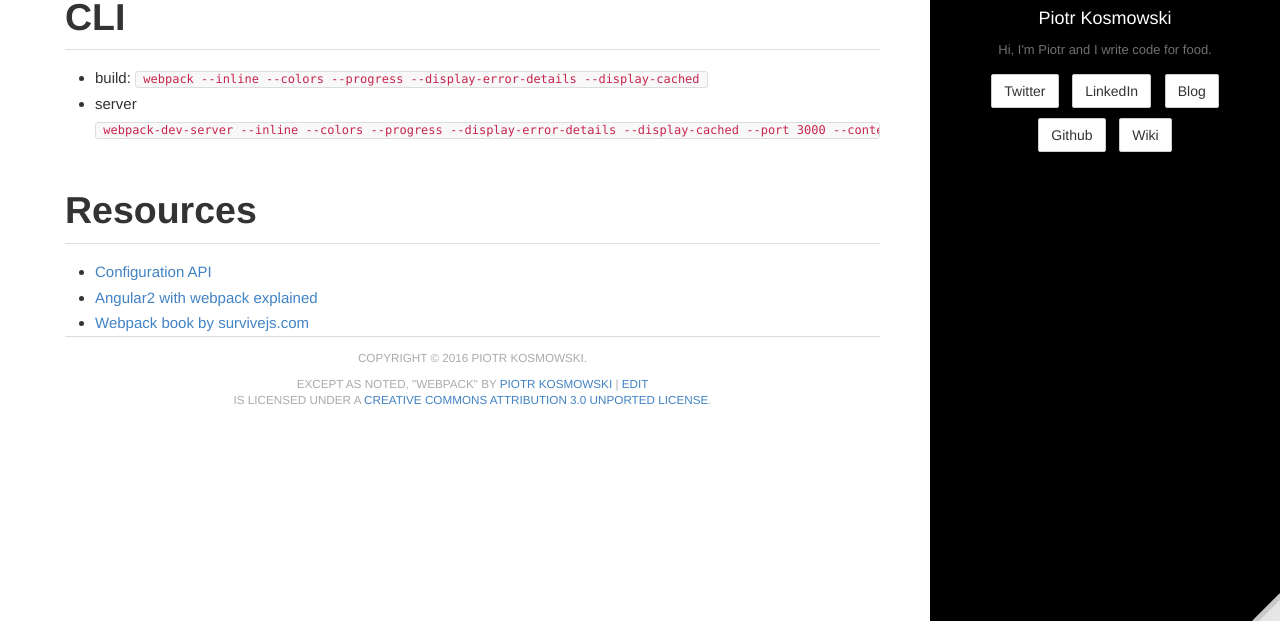
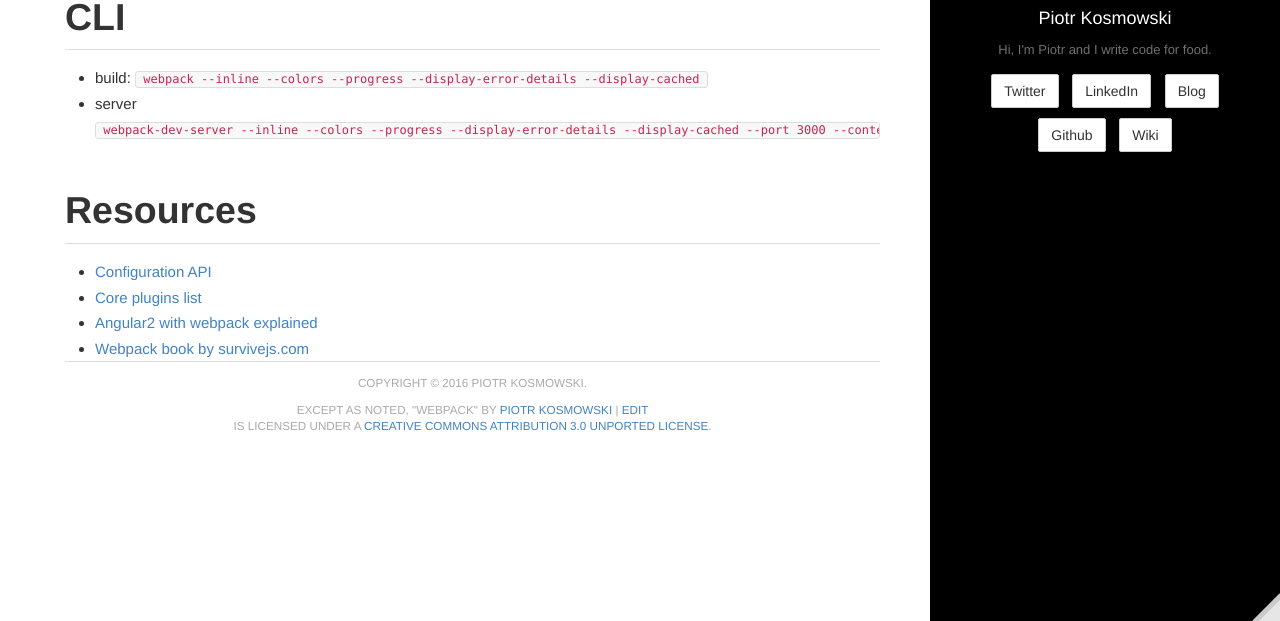
Before and after one commit to kospiotr/kospiotr.github.io, a Jekyll site: the page built from wiki/webpack.md, in a window 1280 px wide, cut to the strip 279-900 px from the top of the page. Built offline with Jekyll 4.4.1, drawn with Linux system fonts in a browser that asks for light colours.

Commit message:
Update webpack.md

```diff
--- a/wiki/webpack.md
+++ b/wiki/webpack.md
@@ -13,5 +13,6 @@ editurl: wiki/webpack.md
 # Resources
 
 - [Configuration API](https://github.com/webpack/docs/wiki/configuration)
+- [Core plugins list](https://github.com/webpack/docs/wiki/list-of-plugins)
 - [Angular2 with webpack explained](https://angular.io/docs/ts/latest/guide/webpack.html)
 - [Webpack book by survivejs.com](http://survivejs.com/webpack/introduction/)
```
